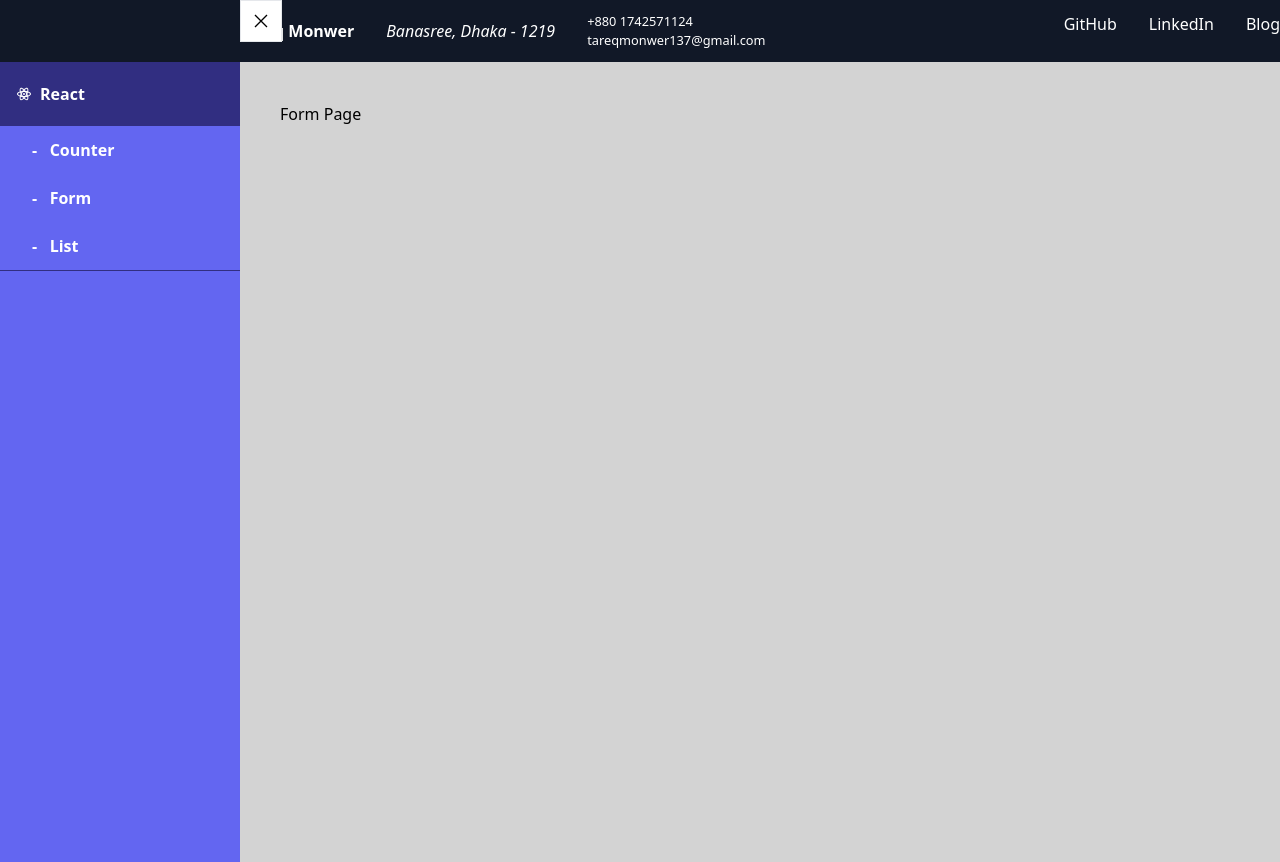
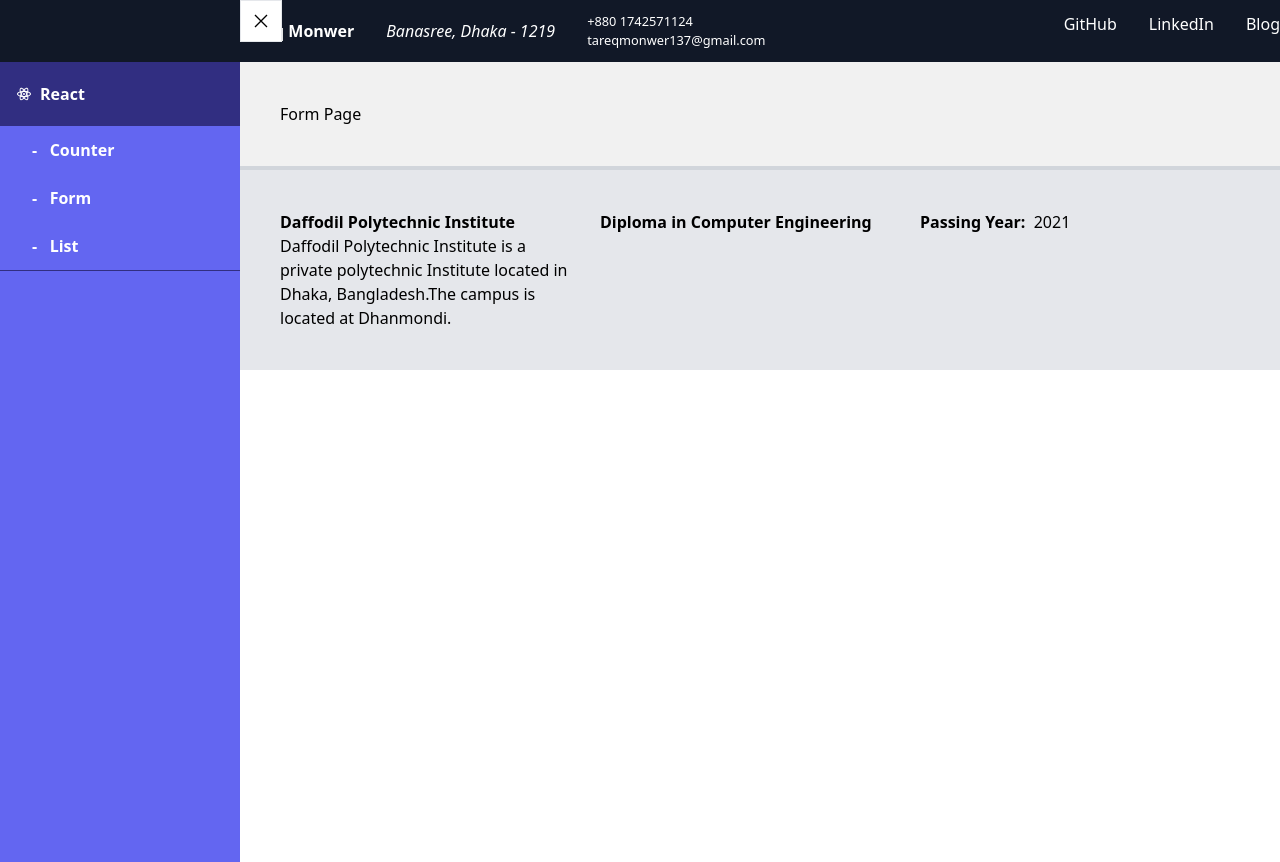
Before and after one commit to TareqMonwer/react-assesment, a React (Create React App) app: page /form in a window 1280 px wide. After the commit the page ends 800 px from the top, so only its background shows below. Built offline with nearby package versions, Linux system fonts and the light colour scheme.

Commit message:
:zap: footer component init.

```diff
--- a/src/components/common/Footer/Footer.jsx
+++ b/src/components/common/Footer/Footer.jsx
@@ -1,20 +1,22 @@
+import './Footer.scss';
+
 const Footer = () => {
   return (
-    <div className="p-2 text-center flex justify-center">
-      <div className="flex justify-around">
-        <span>
-          Daffodil Polytechnic Institute
-        </span>
-        <span>
-          Diploma in Computer Engineering
-        </span>
-        <span>
-          <b className="capitalize">passing year: &nbsp;</b>
-          2021
-        </span>
-      </div>
+    <div className="footer border-t-4 border-gray-300 p-10 flex w-full bg-gray-200">
+      <span className="w-1/3">
+        <b>Daffodil Polytechnic Institute</b> <br />
+        Daffodil Polytechnic Institute is a private polytechnic Institute
+        located in Dhaka, Bangladesh.The campus is located at Dhanmondi.
+      </span>
+      <span className="w-1/3">
+        <b>Diploma in Computer Engineering</b>
+      </span>
+      <span className="w-1/3">
+        <b className="capitalize">passing year: &nbsp;</b>
+        2021
+      </span>
     </div>
   );
-}
+};
 
 export default Footer;
--- /dev/null
+++ b/src/components/common/Footer/Footer.scss
@@ -0,0 +1,5 @@
+.footer {
+  span {
+    padding-right: 2rem;
+  }
+}
--- a/src/components/common/Nav/Nav.jsx
+++ b/src/components/common/Nav/Nav.jsx
@@ -18,7 +18,6 @@ const Nav = () => {
               <NavItem key={`navR${index}`} {...item} />
             ))}
           </div>
-
       </Container>
     </div>
   );
--- a/src/containers/Layout.jsx
+++ b/src/containers/Layout.jsx
@@ -4,6 +4,7 @@ import Drawer from "components/common/Drawer/Drawer";
 import Nav from "components/common/Nav/Nav";
 import './Layout.scss';
 import Container from './Container';
+import Footer from 'components/common/Footer/Footer';
 
 const Layout = ({ children }) => {
   const [drawerOpen, setDrawerOpen] = useState(true);
@@ -15,14 +16,16 @@ const Layout = ({ children }) => {
     <div>
       <Nav />
       <Drawer open={drawerOpen} onClose={handleClose} />
-      <div className={clsx('main min-h-screen', {
+      <div className={clsx('main', {
         ['ml-60']: drawerOpen,
         ['ml-0']: !drawerOpen,
         })}>
         <div className="p-10">
             {children}
         </div>
-        </div>
+        <Footer />
+      </div>
+
     </div>
   );
 }
--- a/src/containers/Layout.scss
+++ b/src/containers/Layout.scss
@@ -1,3 +1,3 @@
 .main {
-  background-color: rgb(211, 211, 211);
+  background-color: rgb(241, 241, 241);
 }
```
